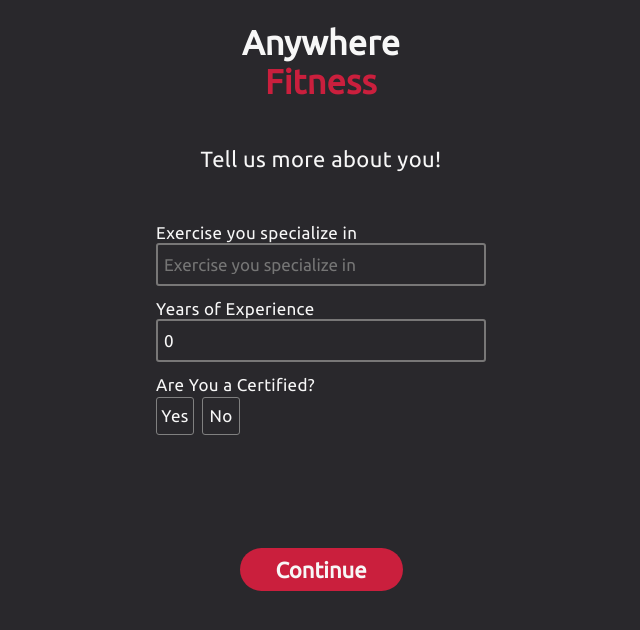
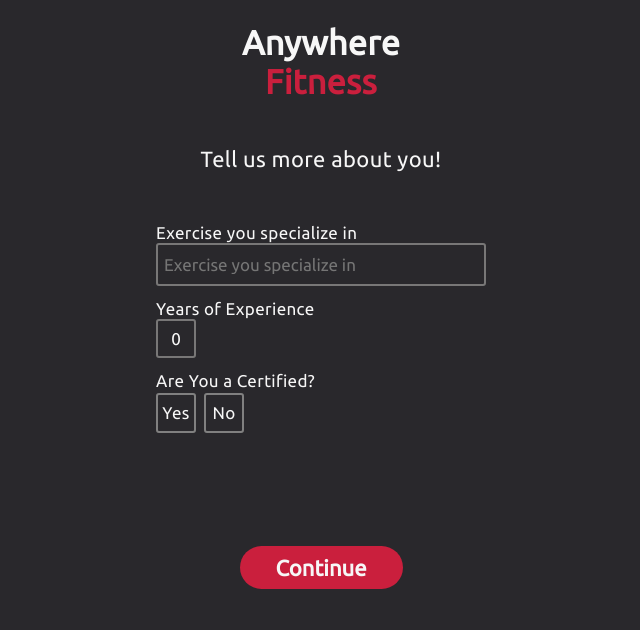
Before and after one commit to rbabaci1/Anywhere-Fitness, a React (Create React App) app in the folder anywhere-fitness/: page /accountType/instructor/signUp/moreInfo in a window 1280 px wide. Shown: the top 630 px of the page, without its empty margins (319-959 px from the left). Built offline with nearby package versions, Linux system fonts and the light colour scheme.

Commit message:
add validation schema to yearsOfExperience input field

```diff
--- a/anywhere-fitness/src/Pages/SignUpPage/MoreInfoForm.js
+++ b/anywhere-fitness/src/Pages/SignUpPage/MoreInfoForm.js
@@ -18,7 +18,7 @@ const MoreInfoFormContainer = styled(FormDefaultStyle)`
       width: 30px;
       text-align: center;
       margin: 2px 8px 0 0;
-      border: 1px solid gray;
+      border: 2px solid gray;
       border-radius: 3px;
       cursor: pointer;
     }
@@ -26,6 +26,16 @@ const MoreInfoFormContainer = styled(FormDefaultStyle)`
       color: #000000;
       background: #f7f7f7;
     }
+  }
+  #experience {
+    padding: 8px 0;
+    width: 40px;
+    text-align: center;
+  }
+  #experience::-webkit-outer-spin-button,
+  #experience::-webkit-inner-spin-button {
+    -webkit-appearance: none;
+    margin: 0;
   }
 `;
 
@@ -50,7 +60,10 @@ function MoreInfoForm({ setValues, values, touched, errors }) {
 
         <label>
           Years of Experience
-          <Field type='number' name='yearsOfExperience' id='years' />
+          <Field type='number' name='yearsOfExperience' id='experience' />
+          {touched.yearsOfExperience && errors.yearsOfExperience && (
+            <span style={errorMessageStyle}>{errors.yearsOfExperience}</span>
+          )}
         </label>
 
         <label>
@@ -90,6 +103,9 @@ export default withFormik({
   validationSchema: Yup.object().shape({
     specialty: Yup.string()
       .required('Please enter a specialty.')
-      .matches(/^[a-zA-Z]+$/, 'Must contain alphabet letters only.')
+      .matches(/^[a-zA-Z]+$/, 'Must contain alphabet letters only.'),
+    yearsOfExperience: Yup.number().required(
+      'Please enter the number of years of experience.'
+    )
   })
 })(MoreInfoForm);
```
